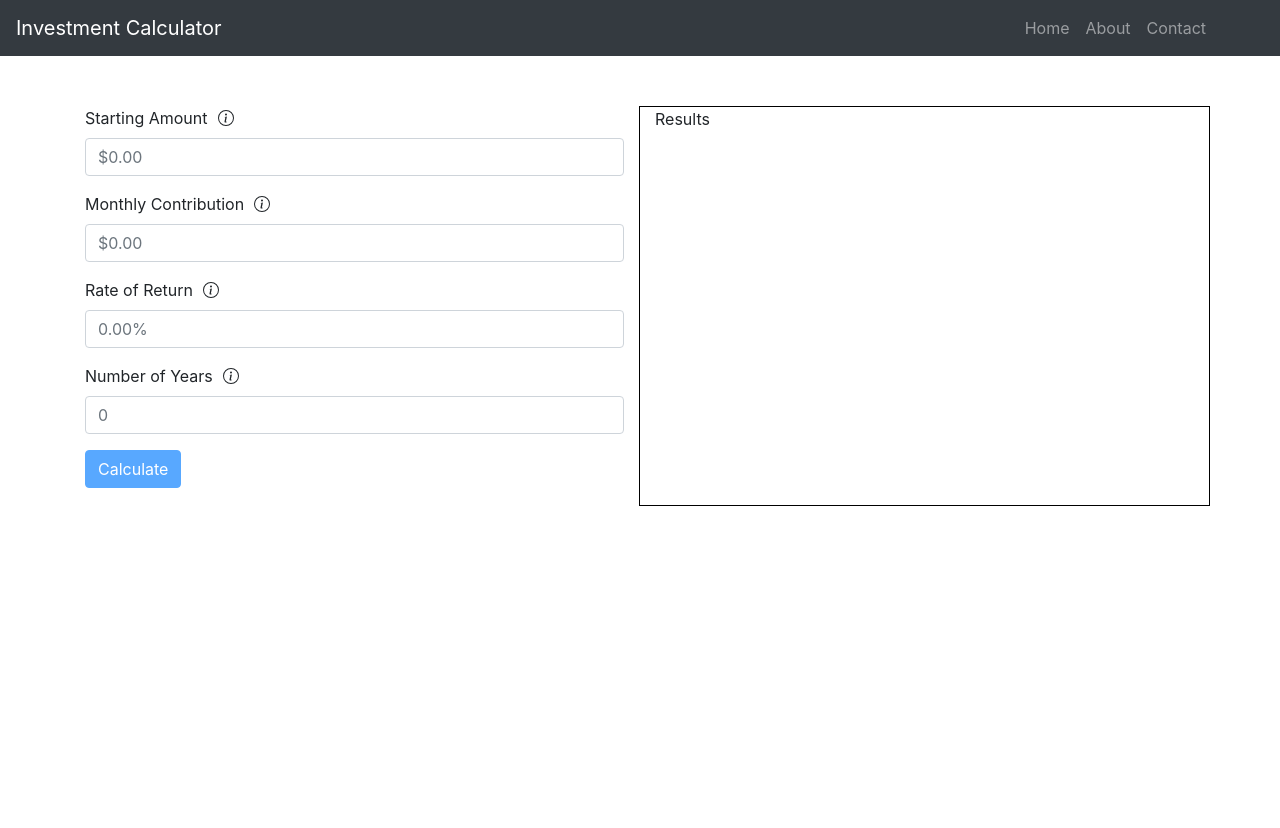
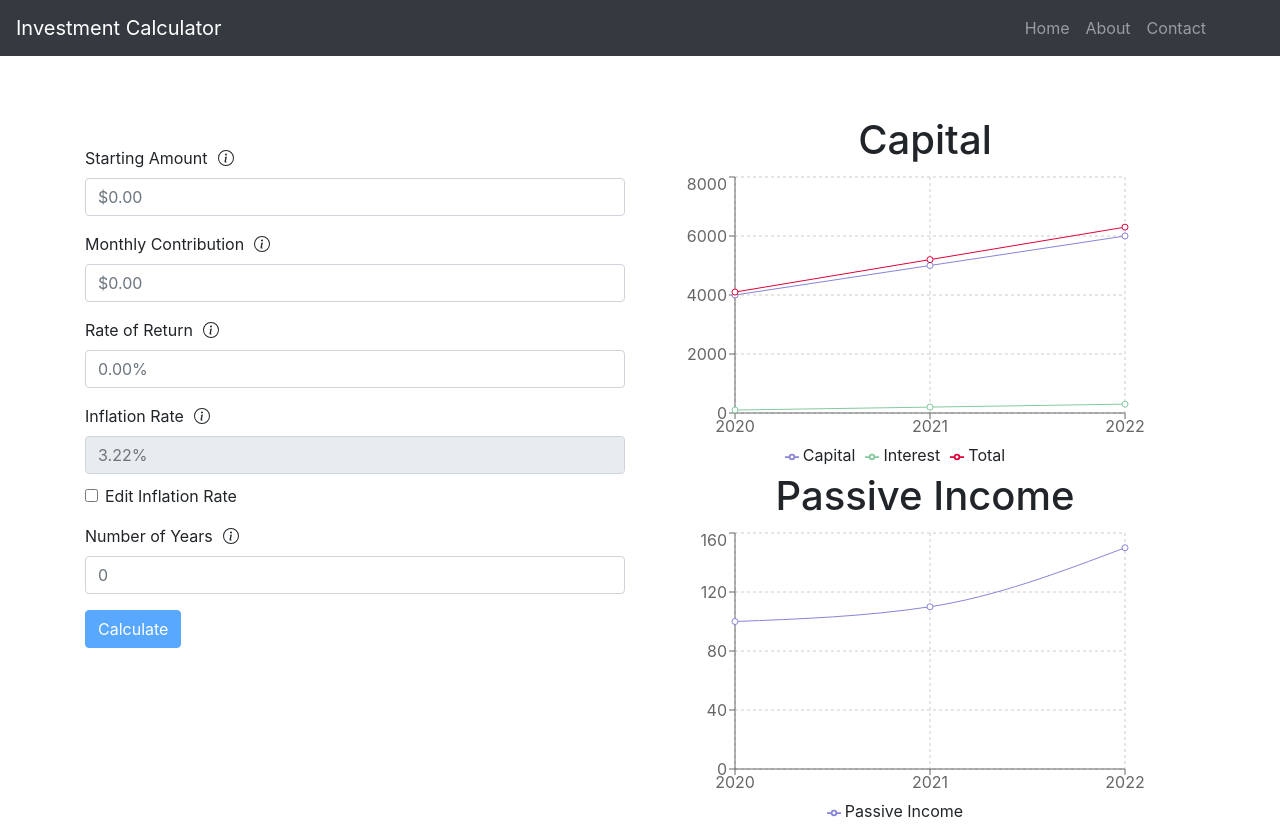
Before and after one commit to scottgibson21/investment-calculator, a React (Create React App) app: page / in a window 1280 px wide. Before the commit the page ends 800 px from the top, so only its background shows below. Built offline with nearby package versions, Linux system fonts and the light colour scheme.

Commit message:
feat: add chart module and inflation rate field

```diff
--- a/package.json
+++ b/package.json
@@ -12,7 +12,8 @@
     "react-bootstrap": "^1.0.1",
     "react-bootstrap-icons": "^1.0.2-alpha3",
     "react-dom": "^16.13.1",
-    "react-scripts": "3.4.1"
+    "react-scripts": "3.4.1",
+    "recharts": "^1.8.5"
   },
   "scripts": {
     "start": "react-scripts start",
--- a/src/components/CalculationInput.js
+++ b/src/components/CalculationInput.js
@@ -10,9 +10,10 @@ export default function CalculationInput() {
   const [montlyContribution, setMontlyContribution] = useState();
   const [rateOfReturn, setRateOfReturn] = useState();
   const [numberOfYears, setNumberOfYears] = useState();
+  const [editInflationDisabled, setEditInflationDisabled] = useState(true);
 
   return (
-    <Form>
+    <Form style={{ marginTop: 40 }}>
       <Form.Group controlId="formStrartingAmount">
         <Form.Label>Starting Amount</Form.Label>
         <OverlayTrigger
@@ -46,6 +47,23 @@ export default function CalculationInput() {
         </OverlayTrigger>
         <Form.Control placeholder="0.00%" />
       </Form.Group>
+      <Form.Group controlId="fromInflationRate">
+        <Form.Label>Inflation Rate</Form.Label>
+        <OverlayTrigger
+          key="inflationRate"
+          placement="right"
+          overlay={<ToolTip>Info about the inflation rate</ToolTip>}
+        >
+          <InfoCircle style={{ marginLeft: 10, marginBottom: 3 }} />
+        </OverlayTrigger>
+        <Form.Control placeholder="3.22%" disabled={editInflationDisabled} />
+        <Form.Check
+          type="checkbox"
+          label="Edit Inflation Rate"
+          style={{ marginTop: 10 }}
+          onChange={() => setEditInflationDisabled(!editInflationDisabled)}
+        />
+      </Form.Group>
       <Form.Group controlId="forNumberOfYears">
         <Form.Label>Number of Years</Form.Label>
         <OverlayTrigger
--- /dev/null
+++ b/src/components/CalculationResult.js
@@ -0,0 +1,98 @@
+import React from "react";
+import {
+  LineChart,
+  Line,
+  CartesianGrid,
+  XAxis,
+  YAxis,
+  Tooltip,
+  Legend,
+} from "recharts";
+
+const data = [
+  {
+    name: 2020,
+    capital: 4000,
+    interest: 100,
+    passiveIncome: 100,
+    total: 4100,
+  },
+  {
+    name: 2021,
+    capital: 5000,
+    interest: 200,
+    passiveIncome: 110,
+    total: 5200,
+  },
+  {
+    name: 2022,
+    capital: 6000,
+    interest: 300,
+    passiveIncome: 150,
+    total: 6300,
+  },
+];
+
+export default function CalculationResult() {
+  return (
+    <div style={{ marginTop: 10 }}>
+      <h1 style={{ textAlign: "center" }}>Capital</h1>
+      <LineChart
+        width={500}
+        height={300}
+        data={data}
+        margin={{
+          top: 5,
+          right: 30,
+          left: 20,
+          bottom: 5,
+        }}
+      >
+        <CartesianGrid strokeDasharray="3 3" />
+        <XAxis dataKey="name" />
+        <YAxis />
+        <Tooltip />
+        <Legend />
+        <Line
+          type="monotone"
+          dataKey="capital"
+          name="Capital"
+          stroke="#8884d8"
+          activeDot={{ r: 8 }}
+        />
+        <Line
+          type="monotone"
+          dataKey="interest"
+          name="Interest"
+          stroke="#82ca9d"
+        />
+        <Line type="monotone" dataKey="total" name="Total" stroke="#de023a" />
+      </LineChart>
+      <h1 style={{ textAlign: "center" }}>Passive Income</h1>
+      <LineChart
+        width={500}
+        height={300}
+        data={data}
+        margin={{
+          top: 5,
+          right: 30,
+          left: 20,
+          bottom: 5,
+        }}
+      >
+        <CartesianGrid strokeDasharray="3 3" />
+        <XAxis dataKey="name" />
+        <YAxis />
+        <Tooltip />
+        <Legend />
+        <Line
+          type="monotone"
+          dataKey="passiveIncome"
+          name="Passive Income"
+          stroke="#8884d8"
+          activeDot={{ r: 8 }}
+        />
+      </LineChart>
+    </div>
+  );
+}
--- a/src/components/Dashboard.js
+++ b/src/components/Dashboard.js
@@ -3,6 +3,7 @@ import Container from "react-bootstrap/Container";
 import Row from "react-bootstrap/Row";
 import Col from "react-bootstrap/Col";
 import CalculationInput from "./CalculationInput";
+import CalculationResult from "./CalculationResult";
 
 export default function Dashboard() {
   return (
@@ -11,7 +12,9 @@ export default function Dashboard() {
         <Col>
           <CalculationInput />
         </Col>
-        <Col style={{ border: "1px solid black" }}>Results</Col>
+        <Col>
+          <CalculationResult />
+        </Col>
       </Row>
     </Container>
   );
```
Also changed, not shown: 1 other file (tests, documents, lock files or other folders).
